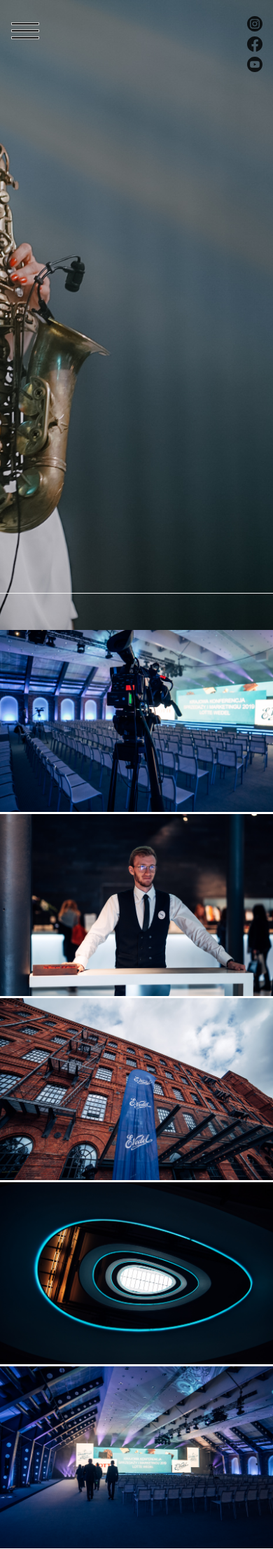
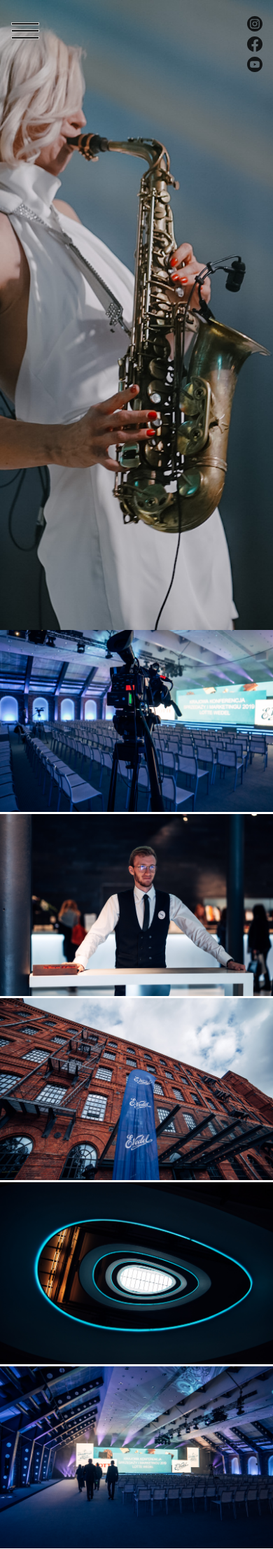
Before and after one commit to gjanoszek/grzespage, a Jekyll site: the page built from Pages/eventy.html, in a window 390 px wide. Shown: the top 2213 px of the page at 70% size. Built offline with Jekyll 4.4.1, drawn with Linux system fonts in a browser that asks for light colours; some web fonts are replaced.

Commit message:
mobile pictures position

```diff
--- a/_sass/_layout.scss
+++ b/_sass/_layout.scss
@@ -56,6 +56,10 @@ header {
       transform: translate3d(0,0,0);
       z-index: 2;
       background-color: white;
+    }
+
+    @include mobile() {
+      background-position: 26%;
     }
   }
 
```
Also changed, not shown: assets/images-eventy/eventy.jpg.
